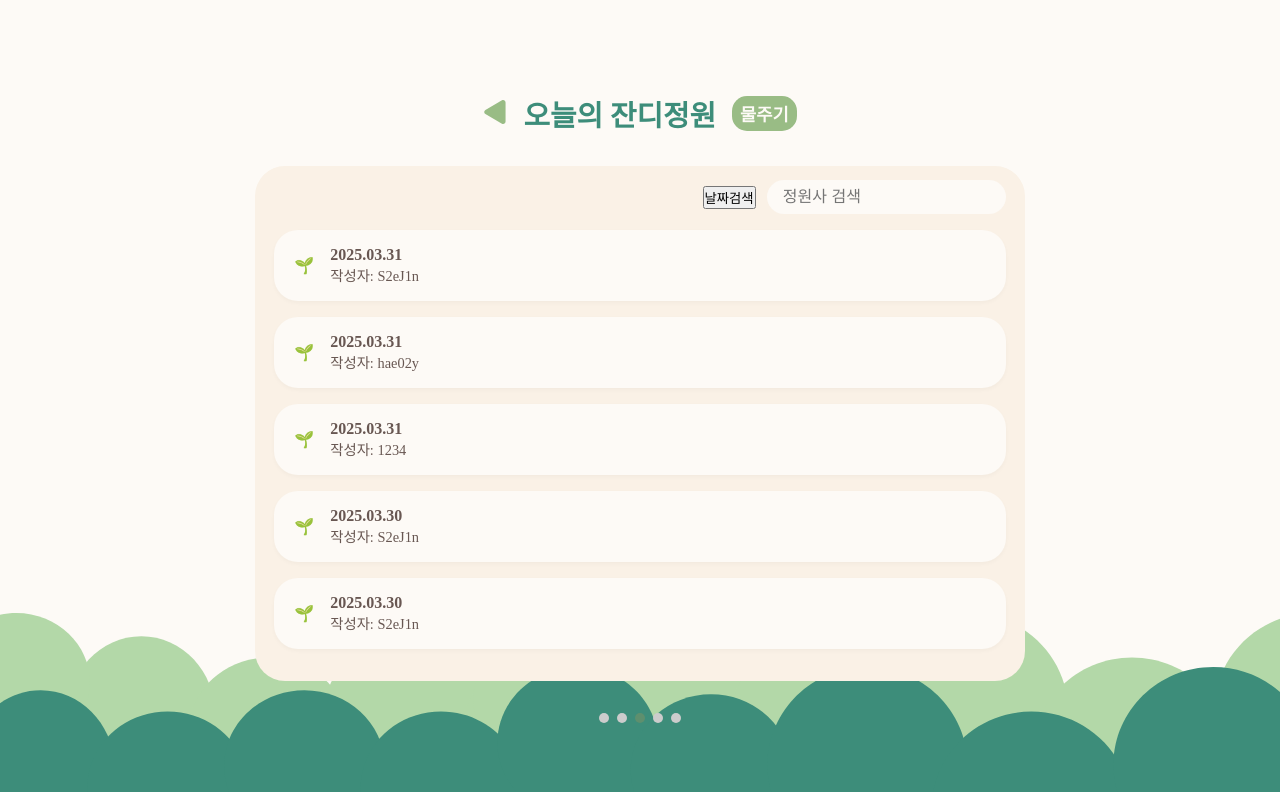
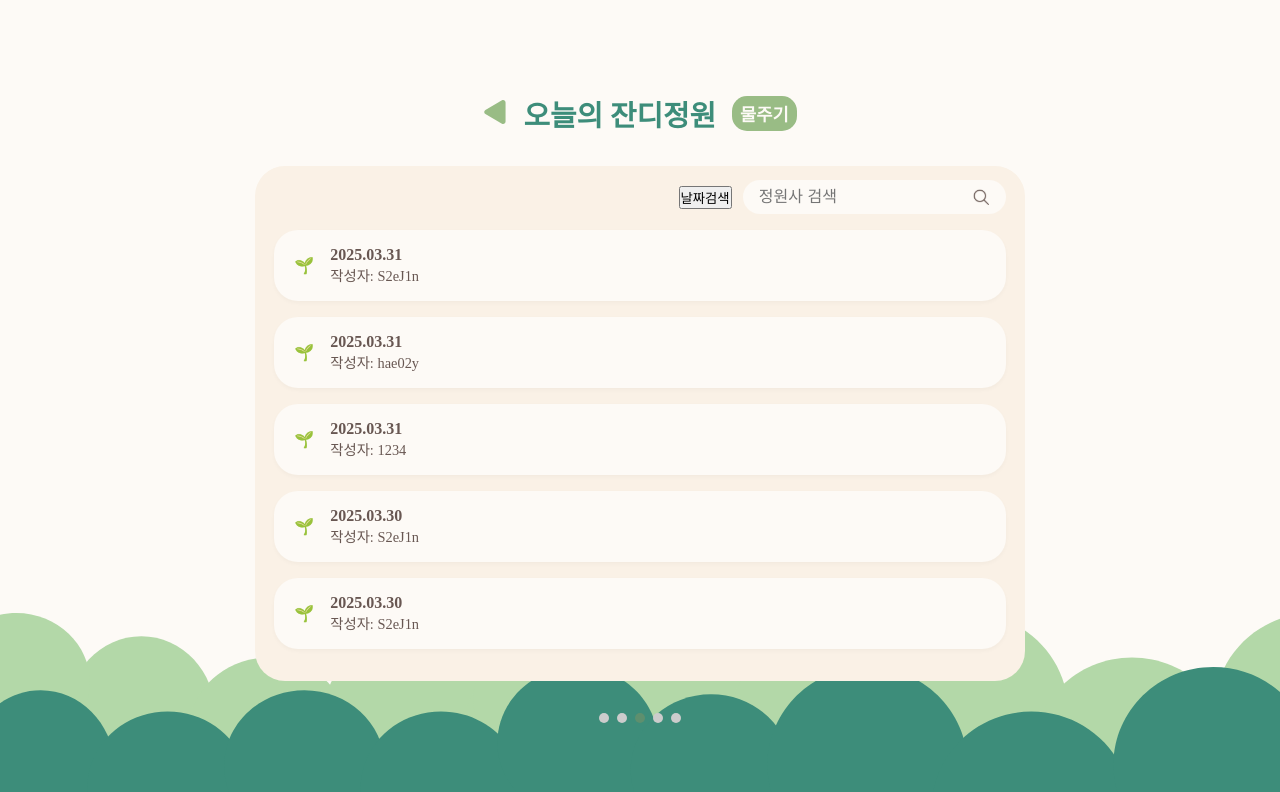
Before and after one commit to Lawn-Garden/Lawn-Garden-V1, a React (Vite) app in the folder frontend/lawn-garden/: page /watering in a window 1280 px wide. Shown: the top 792 px of the page. Built offline with nearby package versions, Linux system fonts and the light colour scheme.

Commit message:
design: 돋보기 추가

```diff
--- a/frontend/lawn-garden/src/components/SearchBar.jsx
+++ b/frontend/lawn-garden/src/components/SearchBar.jsx
@@ -1,20 +1,39 @@
 import styled from 'styled-components';
+import searchIcon from '@/assets/Search.svg'
+
+const SearchWrapper = styled.div`
+  position: relative;
+  display: inline-block;
+`;
 
 const Search = styled.input`
     border: none;
     background-color: var(--color-background);
-    padding: 0.5rem 1rem;
+    padding: 0.5rem 2.5rem 0.5rem 1rem;
     font-size: 1rem;
     border-radius: 50px;
     color: var(--color-content-font);
+    width: 100%;
 
     &:focus {
       outline: none;
     }
 `
+const Icon = styled.img`
+    position: absolute;
+    top: 50%;
+    right: 1rem;
+    transform: translateY(-50%);
+    width: 18px;
+    height: 18px;
+    pointer-events: none;
+`
 
 export default function SearchBar({placeholder = '검색'}) {
   return (
-    <Search placeholder={placeholder}/>
+    <SearchWrapper>
+      <Search placeholder={placeholder}/>
+      <Icon src={searchIcon} alt="Search" />
+    </SearchWrapper>
   )
 }
```
Also changed, not shown: frontend/lawn-garden/src/assets/Search.svg (added).
